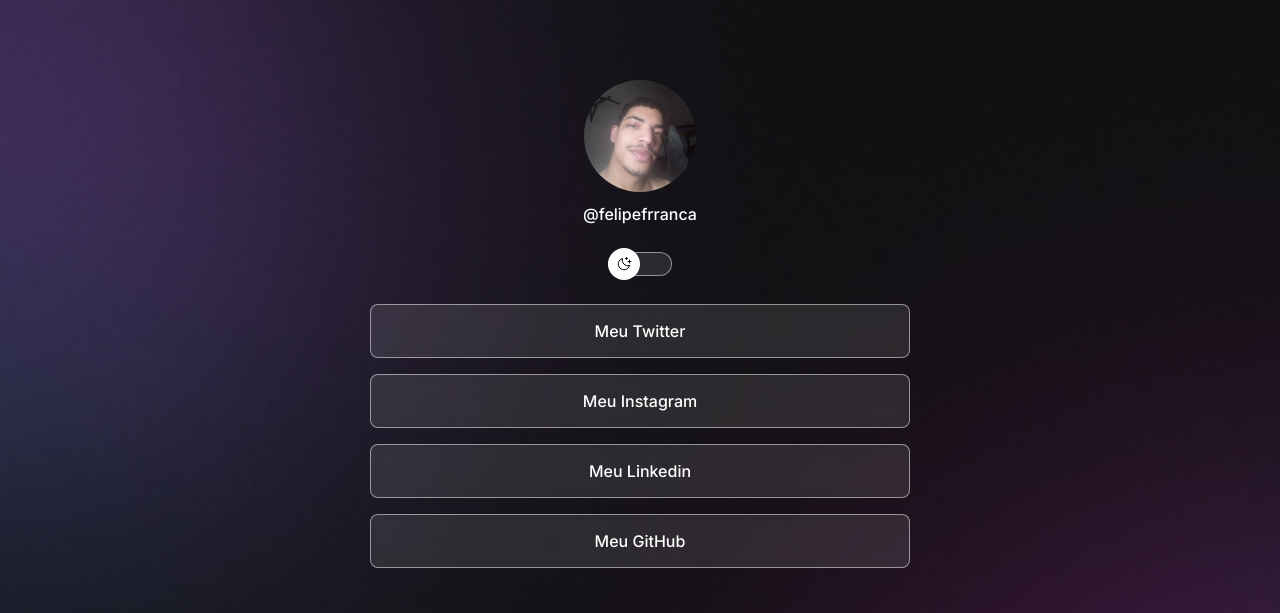
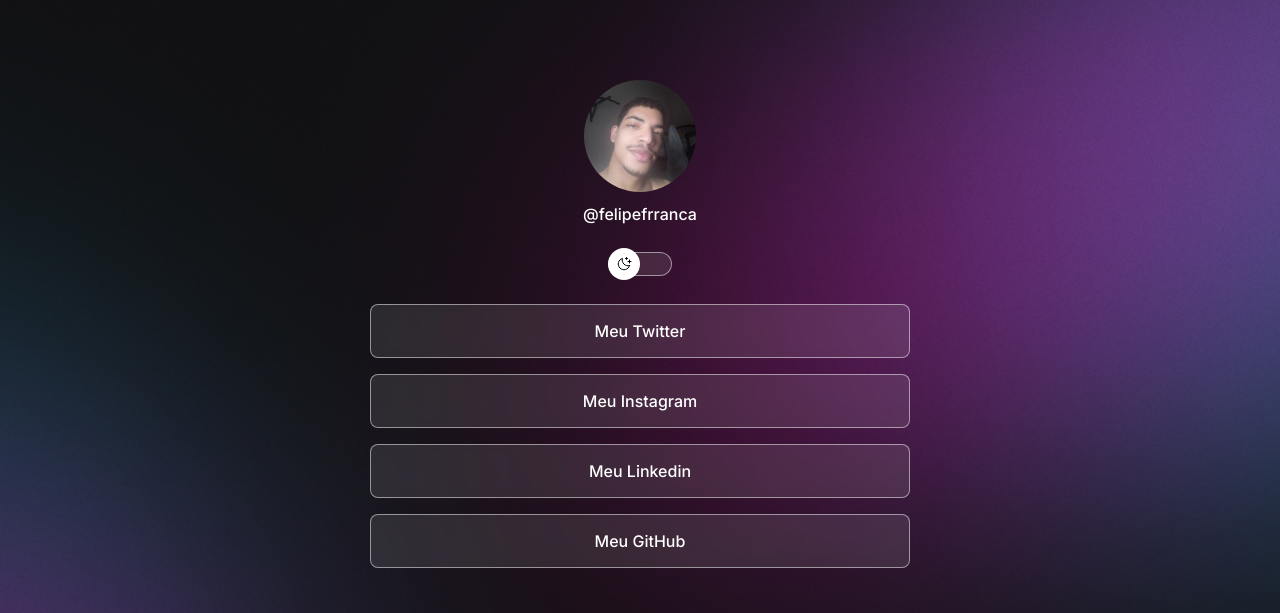
Before and after one commit to felipefrranca/dev-links, a plain HTML site: page index.html in a window 1280 px wide. Shown: the top 613 px of the page. Drawn offline with nearby package versions, Linux system fonts and the light colour scheme.

Commit message:
change background based on media queries

```diff
--- a/style.css
+++ b/style.css
@@ -25,13 +25,8 @@
 }
 
 body {
-  /* background-image: url(./assets/bg-mobile.jpg);
-  background-repeat: no-repeat;
-  background-position: top center;
-  background-size: cover; */
-
-  /* short hand - background: color image repeat position/size */
   background: var(--bg-url) no-repeat top center/cover;
+  height: 100vh;
 }
 
 body * {
@@ -59,10 +54,6 @@ body * {
 
 #profile p {
   font-weight: 500;
-  /* padrão dos navegadores, não precisa setar
-  font-size: 16px;
-  line-height: 24px;
-  */
   margin-top: 8px;
 }
 
@@ -172,3 +163,14 @@ footer {
   font-size: 14px;
   font-weight: 400;
 }
+
+/* media queries */
+@media (min-width: 700px) {
+  :root {
+    --bg-url: url(./assets/bg-desktop.jpg);
+  }
+
+  .light {
+    --bg-url: url(./assets/bg-desktop-light.jpg);
+  }
+}
```
Also changed, not shown: assets/bg-desktop-light.jpg (added), assets/bg-desktop.jpg (added).
